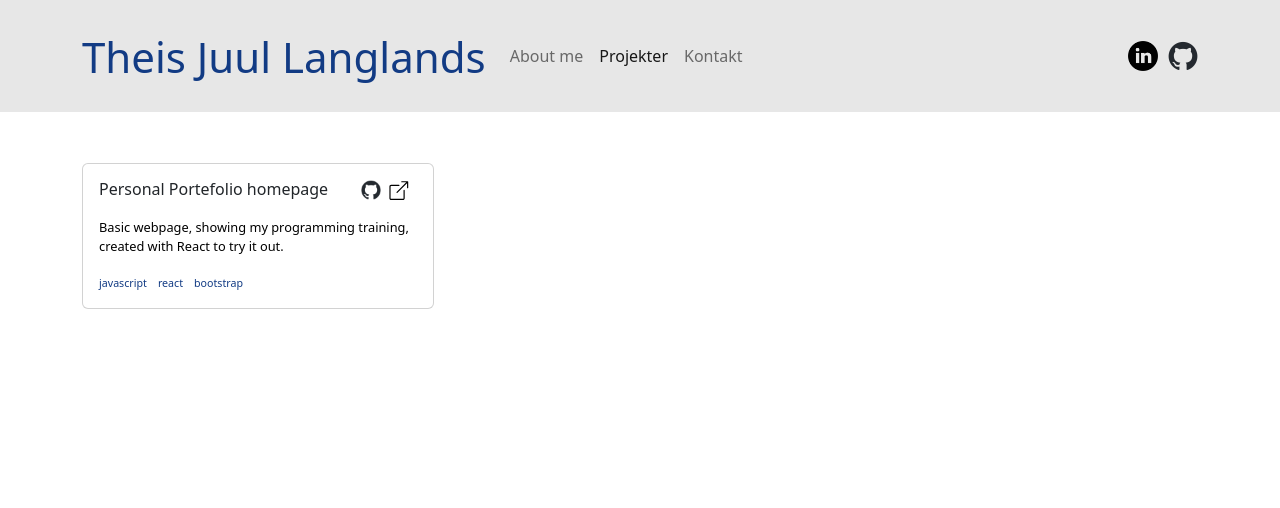
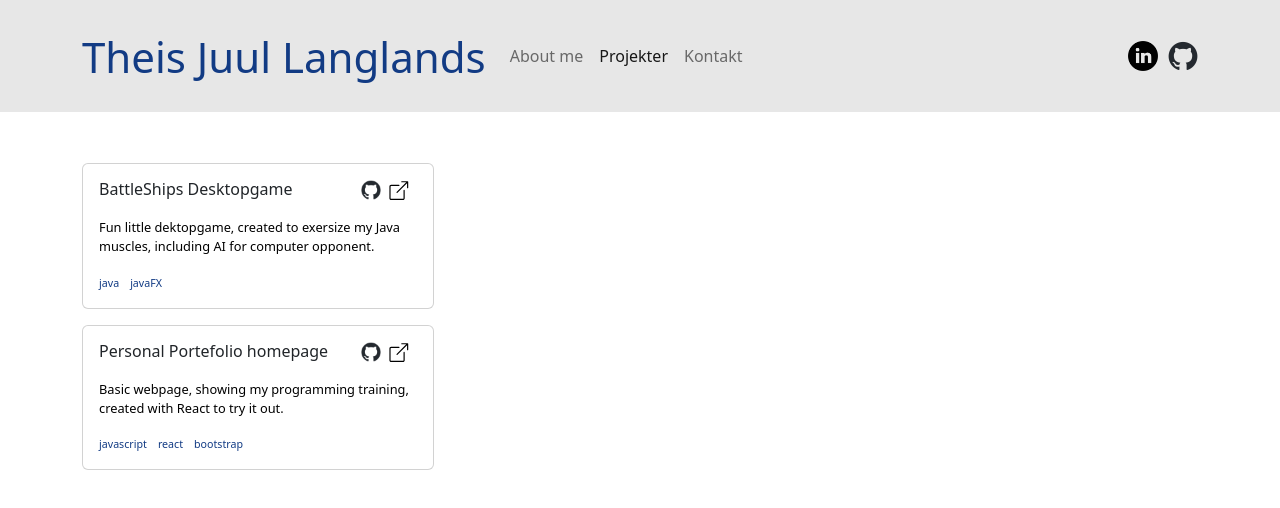
Before and after one commit to theislanglands/Portefolio, a React (Create React App) app: page /projects in a window 1280 px wide. Shown: the top 508 px of the page. Built offline with nearby package versions, Linux system fonts and the light colour scheme.

Commit message:
show all cards based on id

```diff
--- a/src/pages/Projects.js
+++ b/src/pages/Projects.js
@@ -6,23 +6,23 @@ import linkicon from '../assets/box-arrow-up-right.svg';
 import githubicon from '../assets/github-mark.png';
 
 
-function getIcons() {
+function getIcons(props) {
     let github
     let link
 
-    if (projects[0].github) {
+    if (projects[props].github) {
         github = (
         <>
-        <a href={projects[0].github} target={"_blank"}>
+        <a href={projects[props].github} target={"_blank"}>
             <img className="project-icons" src={githubicon} height="20" width="20" align="right" />
         </a>
         </>
         );
     }
-    if (projects[0].link) {
+    if (projects[props].link) {
         link = (
         <>
-            <a href="#link fto linkedin" target={"_blank"}>
+            <a href={projects[props].link} target={"_blank"}>
                 <img className="project-icons" src={linkicon} height="20" width="20" align="right" />
             </a>
         </>
@@ -34,8 +34,8 @@ function getIcons() {
     );
 }
 
-function getTechs() {
-    let techs = projects[1].tech;
+function getTechs(props) {
+    let techs = projects[props].tech;
 
     return (
         <div className="techs">
@@ -47,6 +47,36 @@ function getTechs() {
     );
 }
 
+function getCard(props) {
+    return (
+        <div>
+                        <Card style={{ width: '22rem' }}>
+                            <Card.Body>
+                                <Card.Title className="cardTitle" style={{ fontSize: '1rem' }}>
+                                    <Row>
+                                        <Col xs={9}>
+                                        {projects[props].title}
+                                        </Col>
+                                        <Col>
+                                            <div>
+                                                {getIcons(props)}
+                                            </div>
+                                        </Col>
+                                    </Row>
+                                </Card.Title>
+                                <Card.Text className="card-text">
+                                    <p>{projects[props].description}</p>
+                                    <div>
+                                        {getTechs(props)}
+                                    </div>
+                                    </Card.Text>
+                            </Card.Body>
+                        </Card>
+                    </div>
+
+    )
+}
+
 const Projects = () => {
     return (
 
@@ -54,33 +84,11 @@ const Projects = () => {
             <Row>
                 <Col>
                     <div className="Content-header">
-
                     </div>
-
                     <div>
-                        <Card style={{ width: '22rem' }}>
-                            <Card.Body>
-                                <Card.Title className="cardTitle" style={{ fontSize: '1rem' }}>
-                                    <Row>
-                                        <Col xs={9}>
-                                        {projects[1].title}
-                                        </Col>
-                                        <Col>
-                                            <div>
-                                                {getIcons()}
-                                            </div>
-                                        </Col>
-                                    </Row>
-                                </Card.Title>
-                                <Card.Text className="card-text">
-                                    <p>{projects[1].description}</p>
-                                    <div>
-                                        {getTechs()}
-                                    </div>
-
-                                    </Card.Text>
-                            </Card.Body>
-                        </Card>
+                        {projects.map( (project) => (
+                        <div><p>{getCard(project.id)}</p></div>
+                    ))}
                     </div>
 
                 </Col>
@@ -89,6 +97,4 @@ const Projects = () => {
     )
 }
 
-
-
 export default Projects
--- a/src/pages/projects.json
+++ b/src/pages/projects.json
@@ -1,18 +1,18 @@
 [
     {
-        "id": 1,
+        "id": 0,
         "title": "BattleShips Desktopgame",
         "year": 2020,
         "description": "Fun little dektopgame, created to exersize my Java muscles, including AI for computer opponent.",
         "github": "https://github.com/",
-        "link": "link URL",
+        "link": "https://www.youtube.com",
         "tech": [
             "java", "javaFX"
         ]
     },
 
     {
-        "id": 2,
+        "id": 1,
         "title": "Personal Portefolio homepage",
         "year": 2023,
         "description": "Basic webpage, showing my programming training, created with React to try it out.",
```
